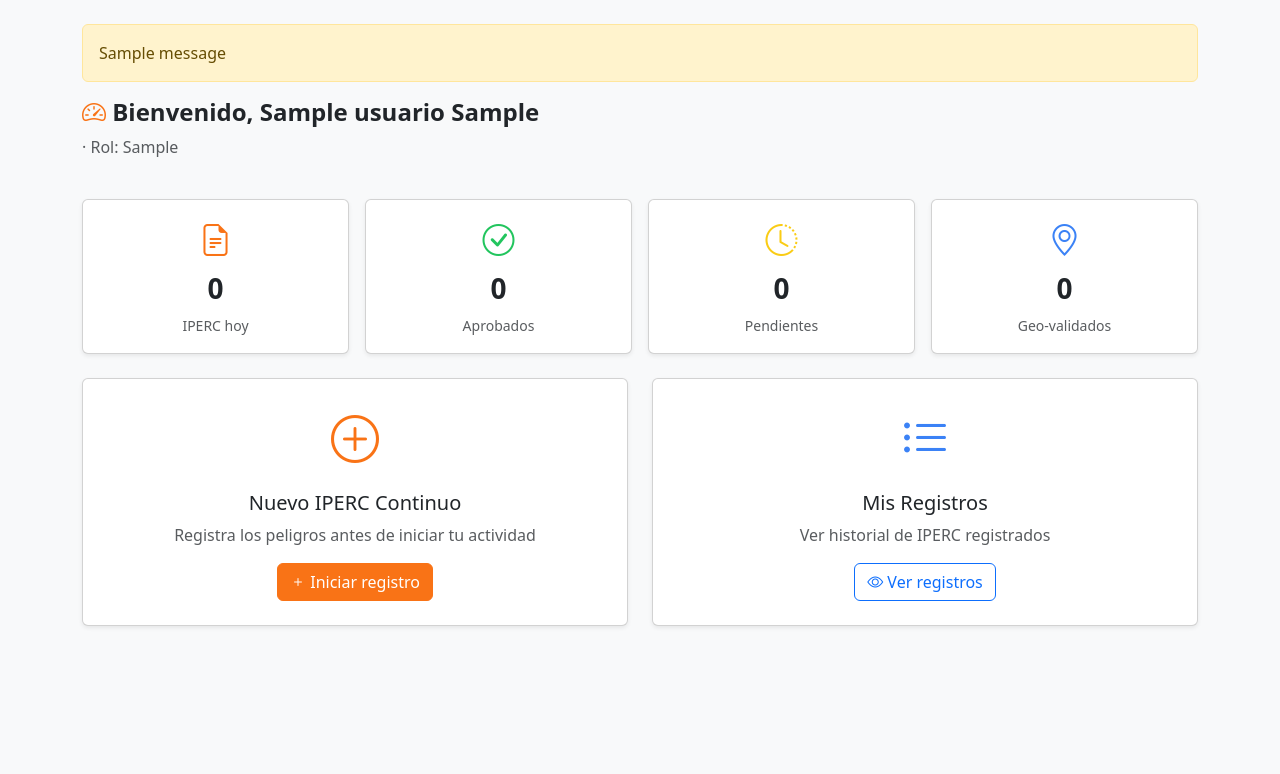
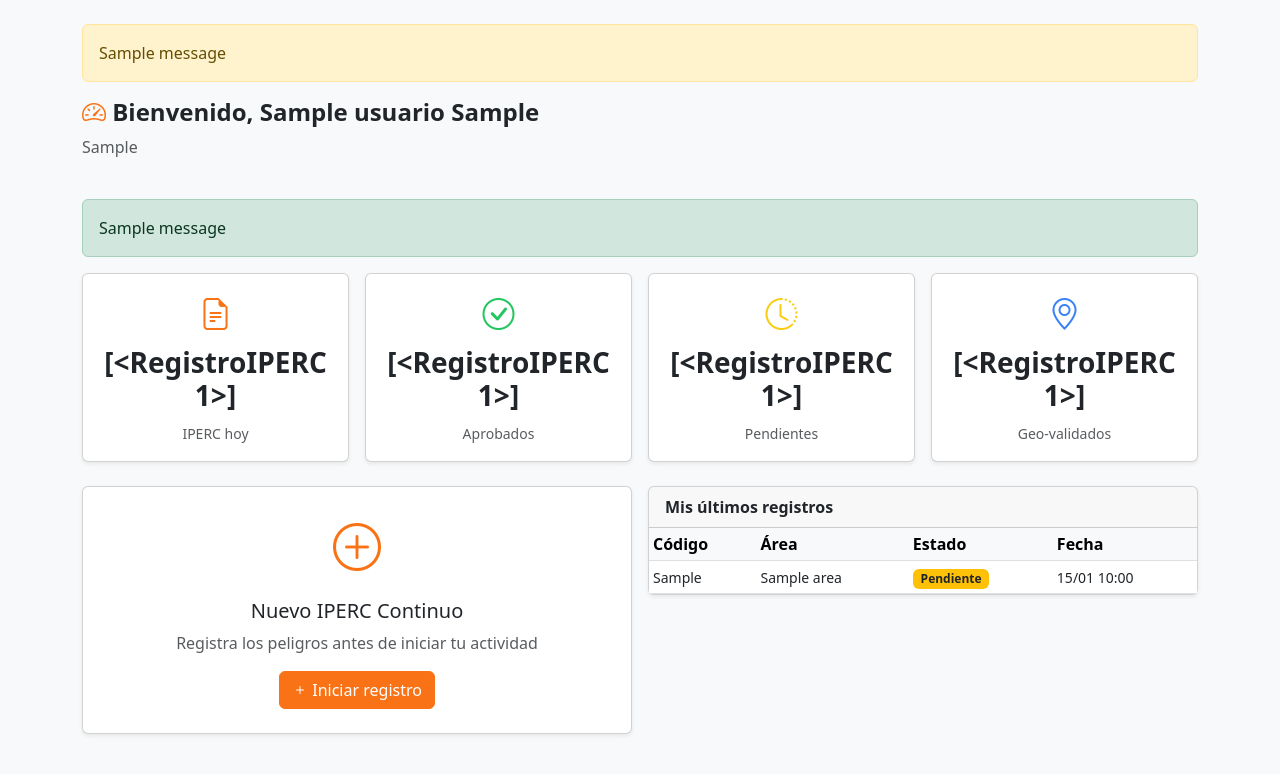
Before and after one commit to fernandoestebannovoaavalos-star/iperc_android_api, a Flask app: template app/templates/main/dashboard.html in a window 1280 px wide. Shown: the top 774 px of the page. Run offline with Flask 3, Linux system fonts and the light colour scheme; the template is opened without the code that fills it: values that come from a table or form of the project are taken from there, others are empty; tables that the repository leaves empty hold one stand-in row (values such as "Sample post"); one stand-in notice (Sample message) is shown.

Commit message:
dashboard con contadores reales y tabla de registros

```diff
--- a/app/models.py
+++ b/app/models.py
@@ -85,3 +85,6 @@
     geo_validado = db.Column(db.Boolean, default=False)
     fecha_registro = db.Column(db.DateTime, default=datetime.utcnow)
     supervisor_id = db.Column(db.Integer, db.ForeignKey('usuarios.id'), nullable=True)
+    area = db.relationship('Area', foreign_keys=[area_id])
+    actividad = db.relationship('Actividad', foreign_keys=[actividad_id])
+    registrado_por = db.relationship('Usuario', foreign_keys=[usuario_id])
--- a/app/templates/main/dashboard.html
+++ b/app/templates/main/dashboard.html
@@ -8,16 +8,24 @@
             <i class="bi bi-speedometer2" style="color:#F97316;"></i>
             Bienvenido, {{ usuario.nombre }} {{ usuario.apellido }}
         </h4>
-        <p class="text-muted">{{ usuario.cargo }} · Rol: {{ usuario.rol }}</p>
+        <p class="text-muted">{{ usuario.rol | capitalize }}</p>
     </div>
 </div>
+
+{% with messages = get_flashed_messages() %}
+    {% if messages %}
+        {% for message in messages %}
+            <div class="alert alert-success">{{ message }}</div>
+        {% endfor %}
+    {% endif %}
+{% endwith %}
 
 <div class="row g-3 mb-4">
     <div class="col-6 col-md-3">
         <div class="card text-center shadow-sm">
             <div class="card-body">
                 <i class="bi bi-file-earmark-text" style="font-size:2rem;color:#F97316;"></i>
-                <h3 class="fw-bold mt-2">0</h3>
+                <h3 class="fw-bold mt-2">{{ iperc_hoy }}</h3>
                 <small class="text-muted">IPERC hoy</small>
             </div>
         </div>
@@ -26,7 +34,7 @@
         <div class="card text-center shadow-sm">
             <div class="card-body">
                 <i class="bi bi-check-circle" style="font-size:2rem;color:#22C55E;"></i>
-                <h3 class="fw-bold mt-2">0</h3>
+                <h3 class="fw-bold mt-2">{{ aprobados }}</h3>
                 <small class="text-muted">Aprobados</small>
             </div>
         </div>
@@ -35,7 +43,7 @@
         <div class="card text-center shadow-sm">
             <div class="card-body">
                 <i class="bi bi-clock-history" style="font-size:2rem;color:#FACC15;"></i>
-                <h3 class="fw-bold mt-2">0</h3>
+                <h3 class="fw-bold mt-2">{{ pendientes }}</h3>
                 <small class="text-muted">Pendientes</small>
             </div>
         </div>
@@ -44,14 +52,14 @@
         <div class="card text-center shadow-sm">
             <div class="card-body">
                 <i class="bi bi-geo-alt" style="font-size:2rem;color:#3B82F6;"></i>
-                <h3 class="fw-bold mt-2">0</h3>
+                <h3 class="fw-bold mt-2">{{ geo_validados }}</h3>
                 <small class="text-muted">Geo-validados</small>
             </div>
         </div>
     </div>
 </div>
 
-<div class="row">
+<div class="row g-3">
     <div class="col-md-6">
         <div class="card shadow-sm">
             <div class="card-body text-center p-4">
@@ -66,13 +74,39 @@
     </div>
     <div class="col-md-6">
         <div class="card shadow-sm">
-            <div class="card-body text-center p-4">
-                <i class="bi bi-list-ul" style="font-size:3rem;color:#3B82F6;"></i>
-                <h5 class="mt-3">Mis Registros</h5>
-                <p class="text-muted">Ver historial de IPERC registrados</p>
-                <a href="#" class="btn btn-outline-primary">
-                    <i class="bi bi-eye"></i> Ver registros
-                </a>
+            <div class="card-header"><strong>Mis últimos registros</strong></div>
+            <div class="card-body p-0">
+                {% if mis_registros %}
+                <table class="table table-sm mb-0">
+                    <thead class="table-light">
+                        <tr><th>Código</th><th>Área</th><th>Estado</th><th>Fecha</th></tr>
+                    </thead>
+                    <tbody>
+                    {% for r in mis_registros %}
+                        <tr>
+                            <td><small>{{ r.codigo }}</small></td>
+                            <td><small>{{ r.area.nombre }}</small></td>
+
+                            <td>
+                                {% if r.estado == 'aprobado' %}
+                                    <span class="badge bg-success">Aprobado</span>
+                                {% elif r.estado == 'pendiente' %}
+                                    <span class="badge bg-warning text-dark">Pendiente</span>
+                                {% else %}
+                                    <span class="badge bg-danger">Observado</span>
+                                {% endif %}
+                            </td>
+                            <td><small>{{ r.fecha_registro.strftime('%d/%m %H:%M') }}</small></td>
+                        </tr>
+                    {% endfor %}
+                    </tbody>
+                </table>
+                {% else %}
+                <div class="text-center p-4 text-muted">
+                    <i class="bi bi-inbox" style="font-size:2rem;"></i>
+                    <p class="mt-2">Sin registros aún</p>
+                </div>
+                {% endif %}
             </div>
         </div>
     </div>
```
Also changed, not shown: app/main/routes.py (+39 -1 lines).
